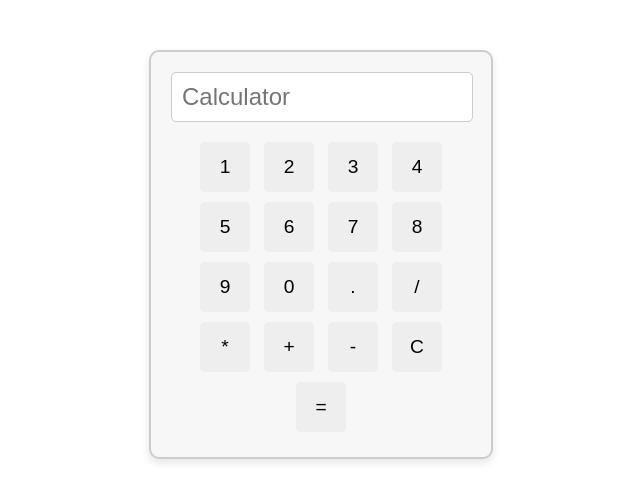
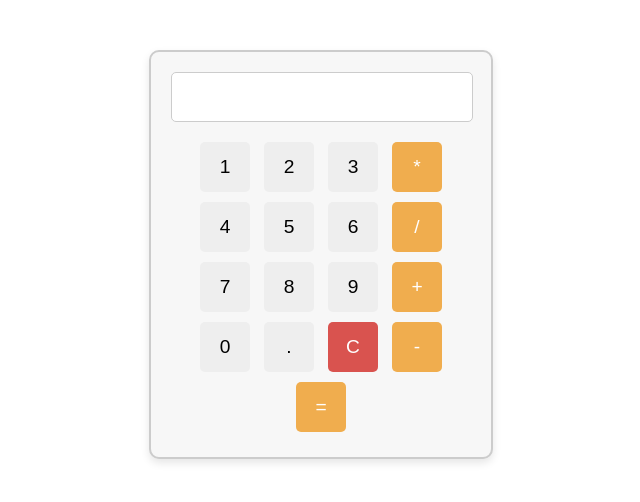
Before and after one commit to RaviSKumar210755/Calculator, a plain HTML site: page index.html in a window 1280 px wide. Shown: the whole page, without its empty margins (319-959 px from the left). Drawn offline with Linux system fonts and the light colour scheme.

Commit message:
Update index.html
Adding Color to Operator Buttons.

```diff
--- a/index.html
+++ b/index.html
@@ -8,26 +8,26 @@
   <body>
     <div class="calculator">
       <div class="disp">
-        <input type="text" id="display" readonly placeholder="Calculator" />
+        <input type="text" id="display" readonly />
       </div>
       <div class="buttons">
         <button onclick="appendToDisplay('1')">1</button>
         <button onclick="appendToDisplay('2')">2</button>
         <button onclick="appendToDisplay('3')">3</button>
+        <button class="operator" onclick="appendToDisplay('*')">*</button>
         <button onclick="appendToDisplay('4')">4</button>
         <button onclick="appendToDisplay('5')">5</button>
         <button onclick="appendToDisplay('6')">6</button>
+        <button class="operator" onclick="appendToDisplay('/')">/</button>
         <button onclick="appendToDisplay('7')">7</button>
         <button onclick="appendToDisplay('8')">8</button>
         <button onclick="appendToDisplay('9')">9</button>
+        <button class="operator" onclick="appendToDisplay('+')">+</button>
         <button onclick="appendToDisplay('0')">0</button>
         <button onclick="appendToDisplay('.')">.</button>
-        <button onclick="appendToDisplay('/')">/</button>
-        <button onclick="appendToDisplay('*')">*</button>
-        <button onclick="appendToDisplay('+')">+</button>
-        <button onclick="appendToDisplay('-')">-</button>
-        <button onclick="clearDisplay()">C</button>
-        <button onclick="calculate()">=</button>
+        <button class="clear" onclick="clearDisplay()">C</button>
+        <button class="operator" onclick="appendToDisplay('-')">-</button>
+        <button class="operator" onclick="calculate()">=</button>
       </div>
     </div>
     <script src="script.js"></script>
```
